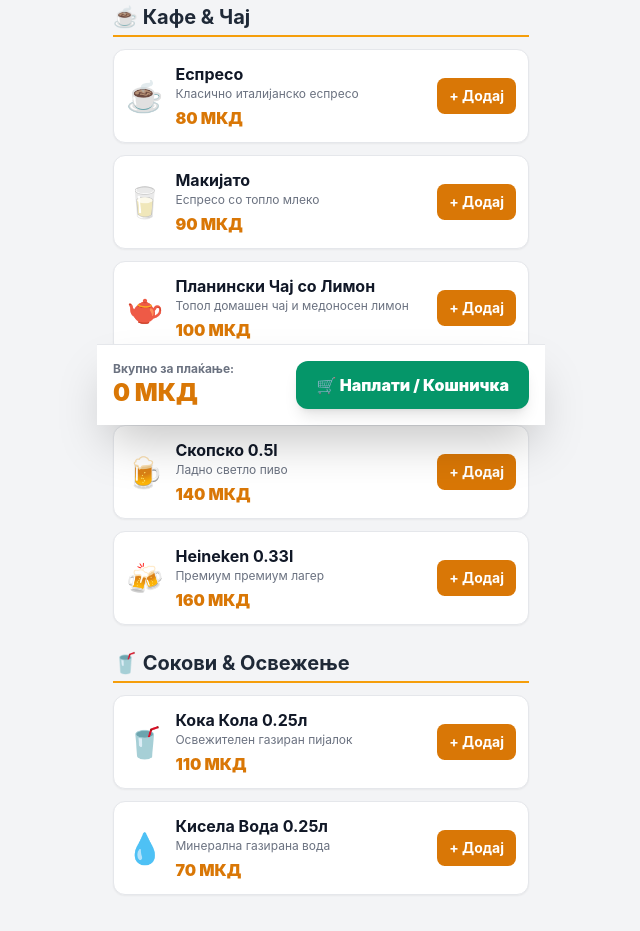
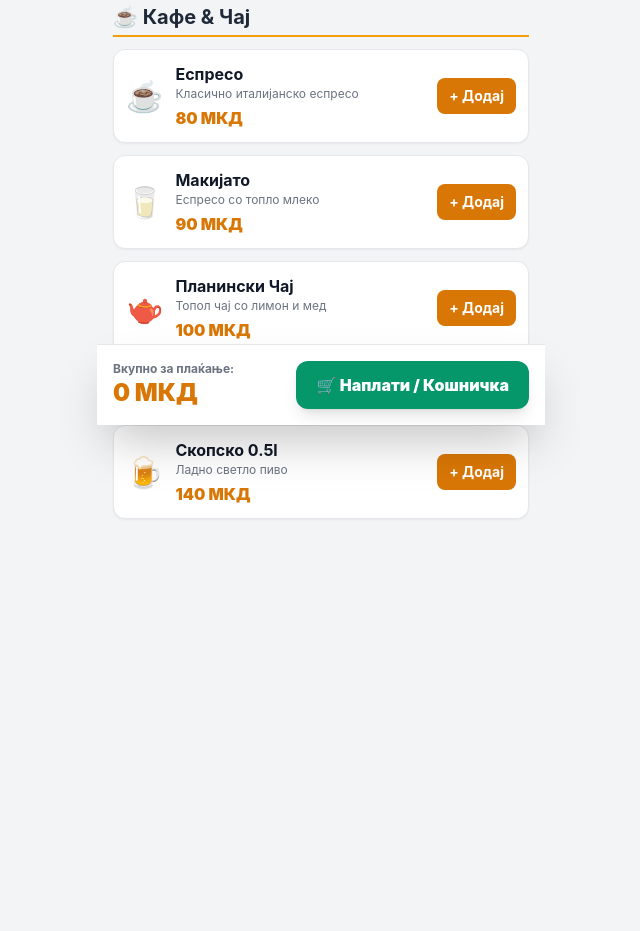
Before and after one commit to damirsejdovikj96-blip/Damir-pizza, a plain HTML site: page index.html in a window 1280 px wide. Shown: the part 375-1306 px from the top of the page, without its empty margins (319-959 px from the left). After the commit the page ends 1038 px from the top, so only its background shows below. Drawn offline with nearby package versions, Linux system fonts and the light colour scheme.

Commit message:
Update index.html

```diff
--- a/index.html
+++ b/index.html
@@ -11,7 +11,7 @@
 </head>
 <body class="bg-gray-100 text-gray-800 pb-32">
 
-  <!-- Заглавие / Header -->
+  <!-- Header -->
   <header class="bg-amber-600 text-white p-4 text-center shadow-md sticky top-0 z-20">
     <h1 class="text-2xl font-black tracking-wide">🍕 Aroma Bistro & Bar</h1>
     <div id="table-badge" class="mt-1 inline-block bg-amber-800 text-amber-100 text-xs px-3 py-1 rounded-full font-bold">
@@ -19,14 +19,13 @@
     </div>
   </header>
 
-  <!-- Главен садржај / МЕНИ -->
+  <!-- МЕНИ -->
   <main class="max-w-md mx-auto p-4 space-y-6">
 
-    <!-- КАТЕГОРИЈА: Пици -->
+    <!-- Пици -->
     <section>
       <h2 class="text-xl font-bold text-gray-800 border-b-2 border-amber-500 pb-1 mb-3">🍕 Вкусни Пици</h2>
       <div class="space-y-3">
-
         <div class="bg-white p-3 rounded-xl shadow-sm border flex items-center space-x-3">
           <span class="text-3xl">🍕</span>
           <div class="flex-1">
@@ -50,15 +49,13 @@
             + Додај
           </button>
         </div>
-
       </div>
     </section>
 
-    <!-- КАТЕГОРИЈА: Кафе & Топли Пијалоци -->
+    <!-- Кафе & Топли пијалоци -->
     <section>
       <h2 class="text-xl font-bold text-gray-800 border-b-2 border-amber-500 pb-1 mb-3">☕ Кафе & Чај</h2>
       <div class="space-y-3">
-
         <div class="bg-white p-3 rounded-xl shadow-sm border flex items-center space-x-3">
           <span class="text-3xl">☕</span>
           <div class="flex-1">
@@ -86,23 +83,21 @@
         <div class="bg-white p-3 rounded-xl shadow-sm border flex items-center space-x-3">
           <span class="text-3xl">🫖</span>
           <div class="flex-1">
-            <h3 class="font-bold text-gray-900">Планински Чај со Лимон</h3>
-            <p class="text-xs text-gray-500">Топол домашен чај и медоносен лимон</p>
+            <h3 class="font-bold text-gray-900">Планински Чај</h3>
+            <p class="text-xs text-gray-500">Топол чај со лимон и мед</p>
             <p class="text-amber-600 font-black mt-1">100 МКД</p>
           </div>
           <button onclick="addToCart('Планински Чај', 100)" class="bg-amber-600 text-white px-3 py-2 rounded-lg font-bold text-sm hover:bg-amber-700 active:scale-95 transition">
             + Додај
           </button>
         </div>
-
       </div>
     </section>
 
-    <!-- КАТЕГОРИЈА: Пиво -->
+    <!-- Пиво -->
     <section>
       <h2 class="text-xl font-bold text-gray-800 border-b-2 border-amber-500 pb-1 mb-3">🍺 Ладно Пиво</h2>
       <div class="space-y-3">
-
         <div class="bg-white p-3 rounded-xl shadow-sm border flex items-center space-x-3">
           <span class="text-3xl">🍺</span>
           <div class="flex-1">
@@ -114,70 +109,25 @@
             + Додај
           </button>
         </div>
-
-        <div class="bg-white p-3 rounded-xl shadow-sm border flex items-center space-x-3">
-          <span class="text-3xl">🍻</span>
-          <div class="flex-1">
-            <h3 class="font-bold text-gray-900">Heineken 0.33l</h3>
-            <p class="text-xs text-gray-500">Премиум премиум лагер</p>
-            <p class="text-amber-600 font-black mt-1">160 МКД</p>
-          </div>
-          <button onclick="addToCart('Heineken 0.33l', 160)" class="bg-amber-600 text-white px-3 py-2 rounded-lg font-bold text-sm hover:bg-amber-700 active:scale-95 transition">
-            + Додај
-          </button>
-        </div>
-
-      </div>
-    </section>
-
-    <!-- КАТЕГОРИЈА: Сокови & Пијалоци -->
-    <section>
-      <h2 class="text-xl font-bold text-gray-800 border-b-2 border-amber-500 pb-1 mb-3">🥤 Сокови & Освежење</h2>
-      <div class="space-y-3">
-
-        <div class="bg-white p-3 rounded-xl shadow-sm border flex items-center space-x-3">
-          <span class="text-3xl">🥤</span>
-          <div class="flex-1">
-            <h3 class="font-bold text-gray-900">Кока Кола 0.25л</h3>
-            <p class="text-xs text-gray-500">Освежителен газиран пијалок</p>
-            <p class="text-amber-600 font-black mt-1">110 МКД</p>
-          </div>
-          <button onclick="addToCart('Кока Кола 0.25л', 110)" class="bg-amber-600 text-white px-3 py-2 rounded-lg font-bold text-sm hover:bg-amber-700 active:scale-95 transition">
-            + Додај
-          </button>
-        </div>
-
-        <div class="bg-white p-3 rounded-xl shadow-sm border flex items-center space-x-3">
-          <span class="text-3xl">💧</span>
-          <div class="flex-1">
-            <h3 class="font-bold text-gray-900">Кисела Вода 0.25л</h3>
-            <p class="text-xs text-gray-500">Минерална газирана вода</p>
-            <p class="text-amber-600 font-black mt-1">70 МКД</p>
-          </div>
-          <button onclick="addToCart('Кисела Вода 0.25л', 70)" class="bg-amber-600 text-white px-3 py-2 rounded-lg font-bold text-sm hover:bg-amber-700 active:scale-95 transition">
-            + Додај
-          </button>
-        </div>
-
       </div>
     </section>
 
   </main>
 
-  <!-- ЛЕНТА НА ДНОТО -->
+  <!-- Лента на дну -->
   <div class="fixed bottom-0 left-0 right-0 bg-white border-t border-gray-200 p-4 shadow-2xl z-30 max-w-md mx-auto">
     <div class="flex justify-between items-center">
       <div>
         <p class="text-xs text-gray-500 font-bold">Вкупно за плаќање:</p>
         <p id="bottom-total" class="text-2xl font-black text-amber-600">0 МКД</p>
       </div>
-      <button onclick="openCartModal()" class="bg-emerald-600 text-white px-5 py-3 rounded-xl font-black shadow-lg hover:bg-emerald-700 active:scale-95 transition flex items-center space-x-2">
-        <span>🛒 Наплати / Кошничка</span>
+      <button onclick="openCartModal()" class="bg-emerald-600 text-white px-5 py-3 rounded-xl font-black shadow-lg hover:bg-emerald-700 active:scale-95 transition">
+        🛒 Наплати / Кошничка
       </button>
     </div>
   </div>
 
-  <!-- МОДАЛЕН ПРОЗОР ЗА КОШНИЧКА -->
+  <!-- Модал за кошничку -->
   <div id="cart-modal" class="fixed inset-0 bg-black bg-opacity-50 hidden z-50 flex items-end sm:items-center justify-center p-0 sm:p-4">
     <div class="bg-white w-full max-w-md rounded-t-2xl sm:rounded-2xl p-5 space-y-4 max-h-[85vh] flex flex-col justify-between">
       <div>
@@ -204,19 +154,17 @@
     </div>
   </div>
 
-  <!-- JAVASCRIPT ЛОГИКА -->
+  <!-- JS Логика -->
   <script>
-    // Линк до Apps Script Web App
+    // ТУКА СТАВИ ГО НОВИОТ ЛИНК ИЗ GOOGLE APPS SCRIPT-А:
     const WEB_APP_URL = "https://script.google.com/macros/s/AKfyczbAgbrOua17rQcxX8qa4tfHVHUASvJMIBvN09Mwog7dyTNsb0ZolZmeHDP9buJXCvb/exec";
 
-    // Преземање на масата од URL (?sto=1)
     const urlParams = new URLSearchParams(window.location.search);
     const tableNumber = urlParams.get('sto') || 'Непознато';
     document.getElementById('table-badge').innerText = "Маса број: " + tableNumber;
 
     let cart = [];
 
-    // Додавање во кошничка
     function addToCart(name, price) {
       const existing = cart.find(item => item.name === name);
       if (existing) {
@@ -227,7 +175,6 @@
       updateUI();
     }
 
-    // Менување на количина (+ / -)
     function changeQty(index, delta) {
       cart[index].qty += delta;
       if (cart[index].qty <= 0) {
@@ -236,7 +183,6 @@
       updateUI();
     }
 
-    // Ажурирање на цените и приказот
     function updateUI() {
       const total = cart.reduce((sum, item) => sum + (item.price * item.qty), 0);
       document.getElementById('bottom-total').innerText = total + " МКД";
@@ -270,7 +216,6 @@
       document.getElementById('cart-modal').classList.add('hidden');
     }
 
-    // Слање на нарачката преку скриена форма
     function sendOrderDirectly() {
       if (cart.length === 0) {
         alert("Вашата кошничка е празна!");
```
